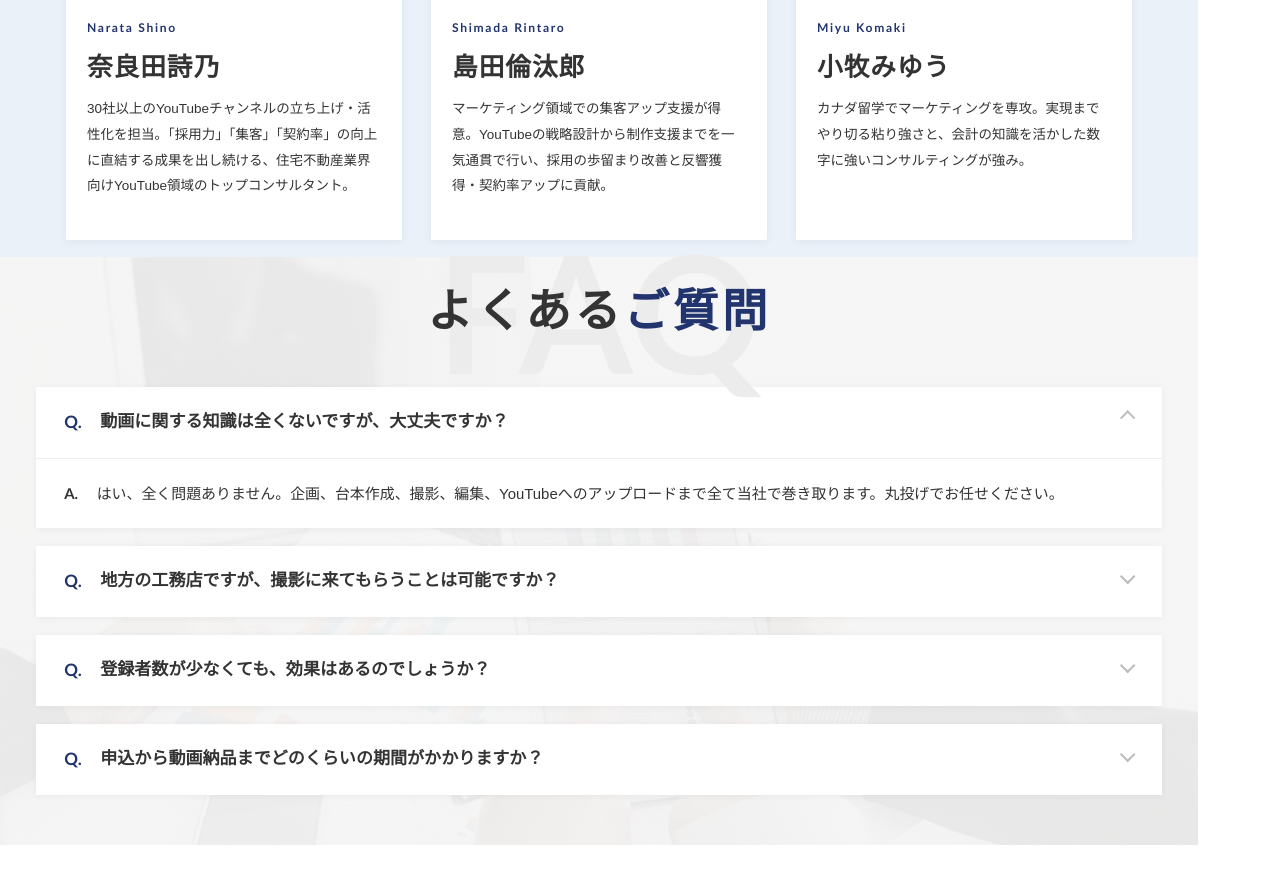
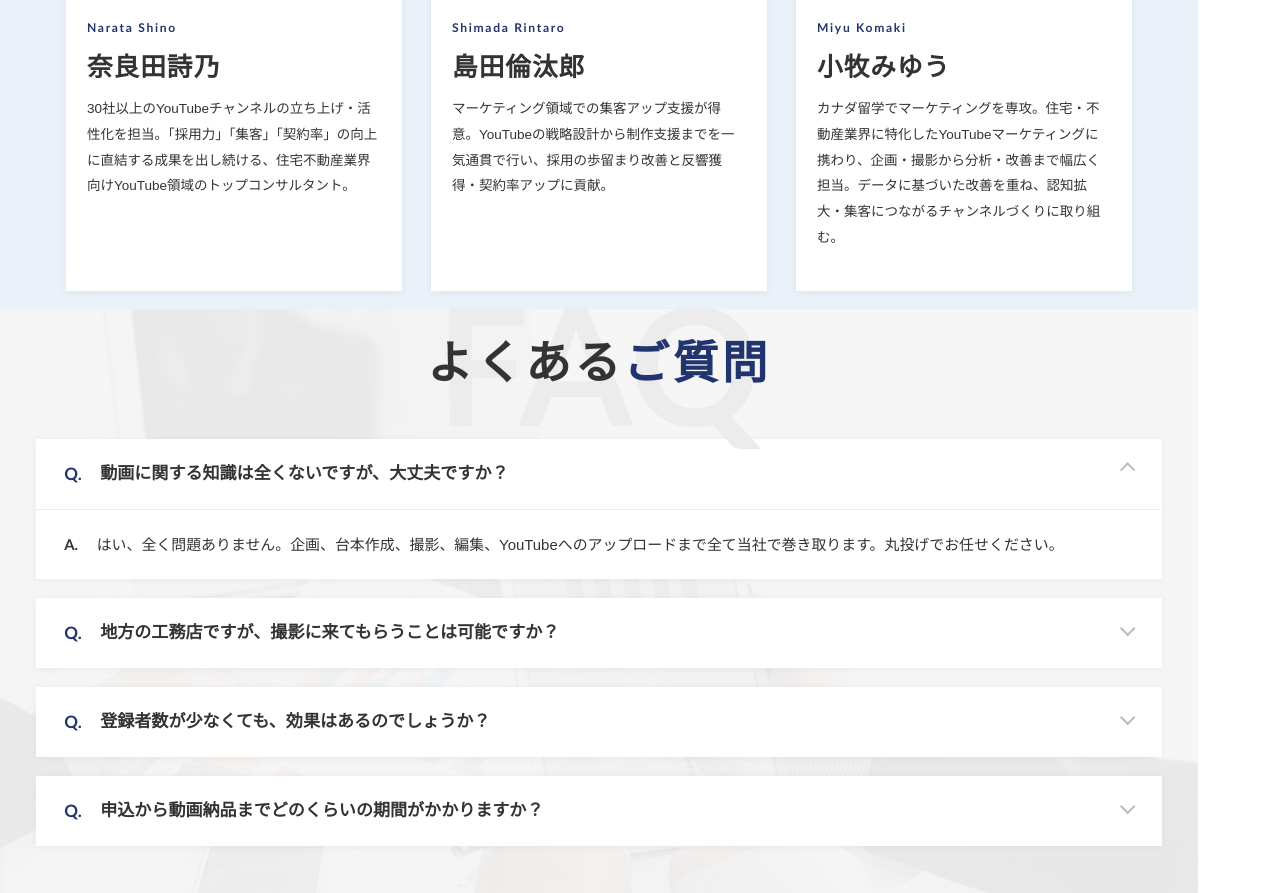
Before and after one commit to rshimada-hub/pg-youtube-lp, a plain HTML site: page index.html in a window 1280 px wide. Shown: the part 8443-9336 px from the top of the page. Drawn offline with Linux system fonts and the light colour scheme.

Commit message:
メンバー紹介：小牧みゆうの自己紹介文を更新
Co-Authored-By: Claude Opus 4.8 <noreply@anthropic.com>

```diff
--- a/index.html
+++ b/index.html
@@ -370,7 +370,7 @@
       <div class="member-body">
         <span class="en">Miyu Komaki</span>
         <p class="name">小牧みゆう</p>
-        <p>カナダ留学でマーケティングを専攻。実現までやり切る粘り強さと、会計の知識を活かした数字に強いコンサルティングが強み。</p>
+        <p>カナダ留学でマーケティングを専攻。住宅・不動産業界に特化したYouTubeマーケティングに携わり、企画・撮影から分析・改善まで幅広く担当。データに基づいた改善を重ね、認知拡大・集客につながるチャンネルづくりに取り組む。</p>
       </div>
     </div>
   </div>
```
